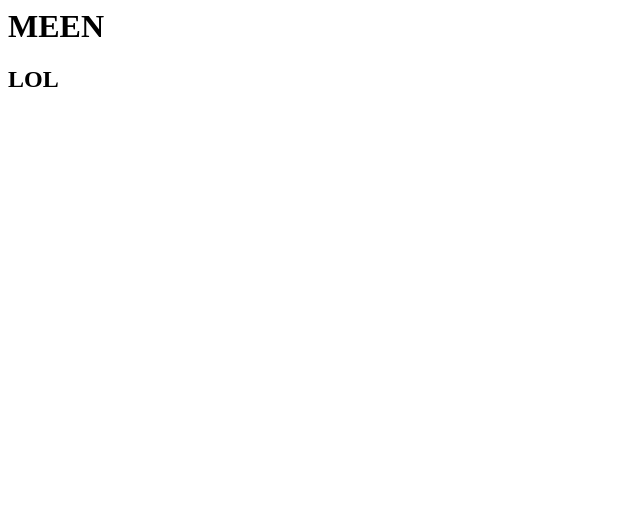
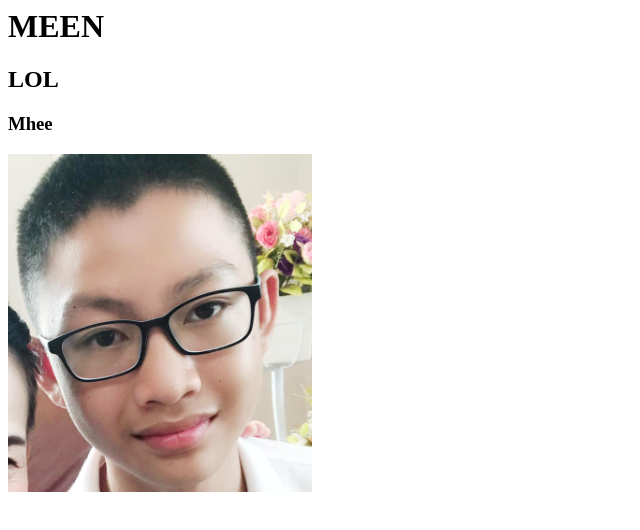
Before and after one commit to GuideCMU/DEVOP_LAB07, a plain HTML site: page html/index.html in a window 1280 px wide. Shown: the whole page, without its empty margins (0-640 px from the left). Drawn offline with Linux system fonts and the light colour scheme.

Commit message:
UPDATE_PROFILE

```diff
--- a/html/index.html
+++ b/html/index.html
@@ -7,5 +7,7 @@
 <body>
     <h1>MEEN</h1>
     <h2>LOL</h2>
+    <h3>Mhee</h3>
+    <img src="Screenshot 2025-01-30 212225.png" alt="">
 </body>
 </html>
```
Also changed, not shown: html/Screenshot 2025-01-30 212225.png (added), 1 other file.
